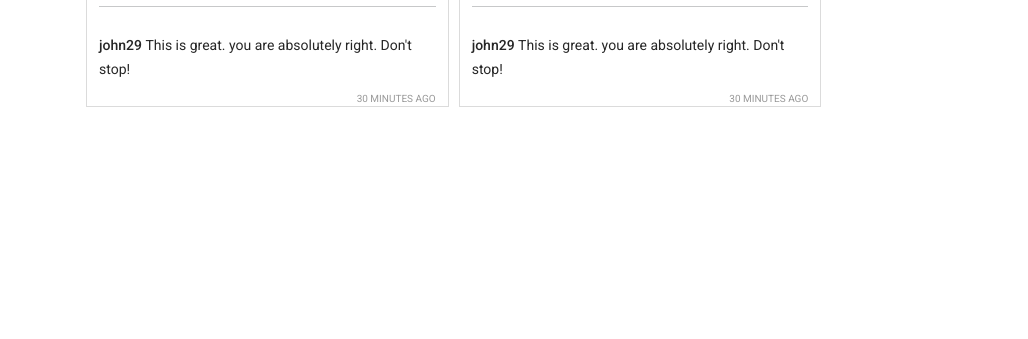
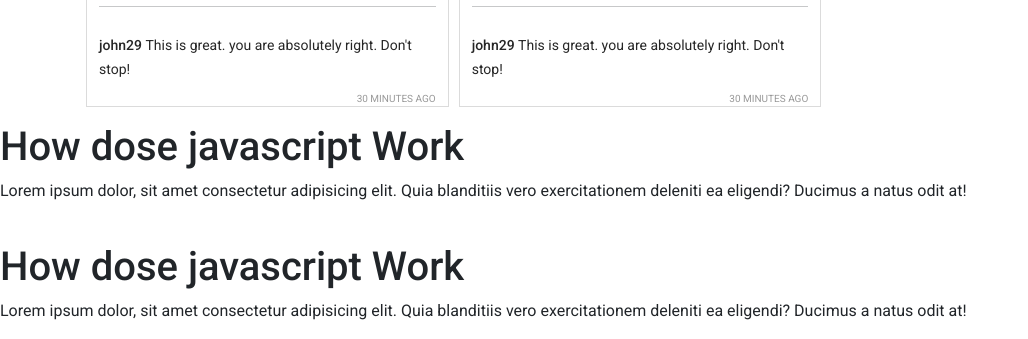
Before and after one commit to Sakilshikdar/insta-shohor-assigment-7, a plain HTML site: page index.html in a window 1280 px wide. Shown: the part 1409-1748 px from the top of the page, without its empty margins (0-1028 px from the left). Before the commit the page ends 1532 px from the top, so only its background shows below. Drawn offline with nearby package versions, Linux system fonts and the light colour scheme.

Commit message:
bonuse-sectiono-start

```diff
--- a/index.html
+++ b/index.html
@@ -77,6 +77,13 @@
                 <h1>Reported posts</h1>
             </div>
         </main>
+        <section class="QS-section">
+            <h1>How dose javascript Work</h1>
+            <p>Lorem ipsum dolor, sit amet consectetur adipisicing elit. Quia blanditiis vero exercitationem deleniti ea eligendi? Ducimus a natus odit at!</p>
+            <br>
+            <h1>How dose javascript Work</h1>
+            <p>Lorem ipsum dolor, sit amet consectetur adipisicing elit. Quia blanditiis vero exercitationem deleniti ea eligendi? Ducimus a natus odit at!</p>
+        </section>
         <footer></footer>
 
         <!-- add javascript  file  -->
```
